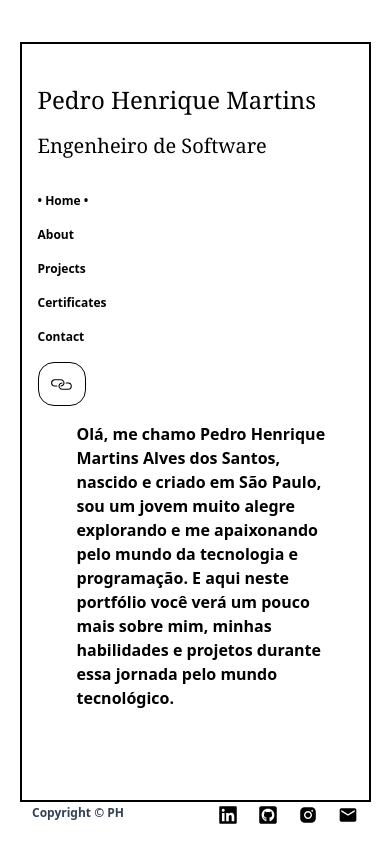
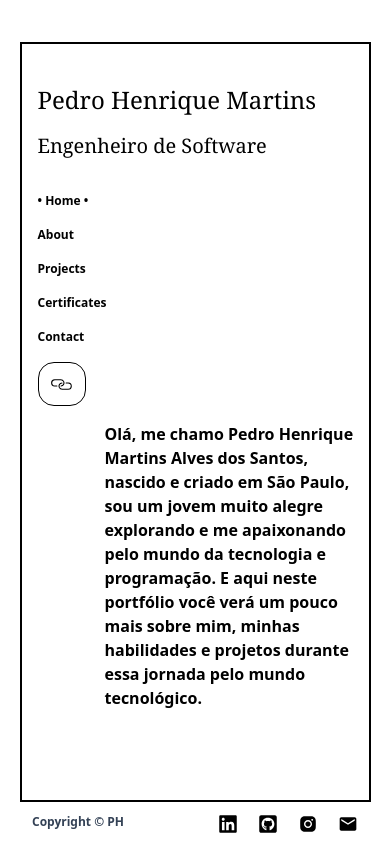
Before and after one commit to pedrohmartinsa/Portfo, a React (Vite) app in the folder portfolio/: page / in a window 390 px wide. Built offline with nearby package versions, Linux system fonts and the light colour scheme.

Commit message:
Update App.jsx

```diff
--- a/portfolio/src/App.jsx
+++ b/portfolio/src/App.jsx
@@ -22,14 +22,14 @@ function App() {
               </div>
 
 
-              <div className="absolute mr-7 bottom-0 right-0 h-[50%] w-[80vw] overflow-y-scroll md:h-[40%] pl-12 md:pl-0 md:p-7 md:mr-4 md:w-72">
+              <div className="absolute bottom-0 right-0 h-[50%] w-[80vw] overflow-y-scroll md:h-[40%] pl-12 md:pl-0 md:p-7 md:mr-4 md:w-72">
               <Outlet/>
               </div>
             </div>
 
 
 
-            <div className="fixed bottom-[-1px] mb-1 w-[100vw] py-4 px-8 md:px-[3rem] lg:px-[4rem] xl:px-[5rem] 2xl:px-[6rem]">
+            <div className="fixed bottom-[-10px] md:bottom-[-1px] mb-1 w-[100vw] py-4 px-8 md:px-[3rem] lg:px-[4rem] xl:px-[5rem] 2xl:px-[6rem]">
 
             <Footer/>
 
```
